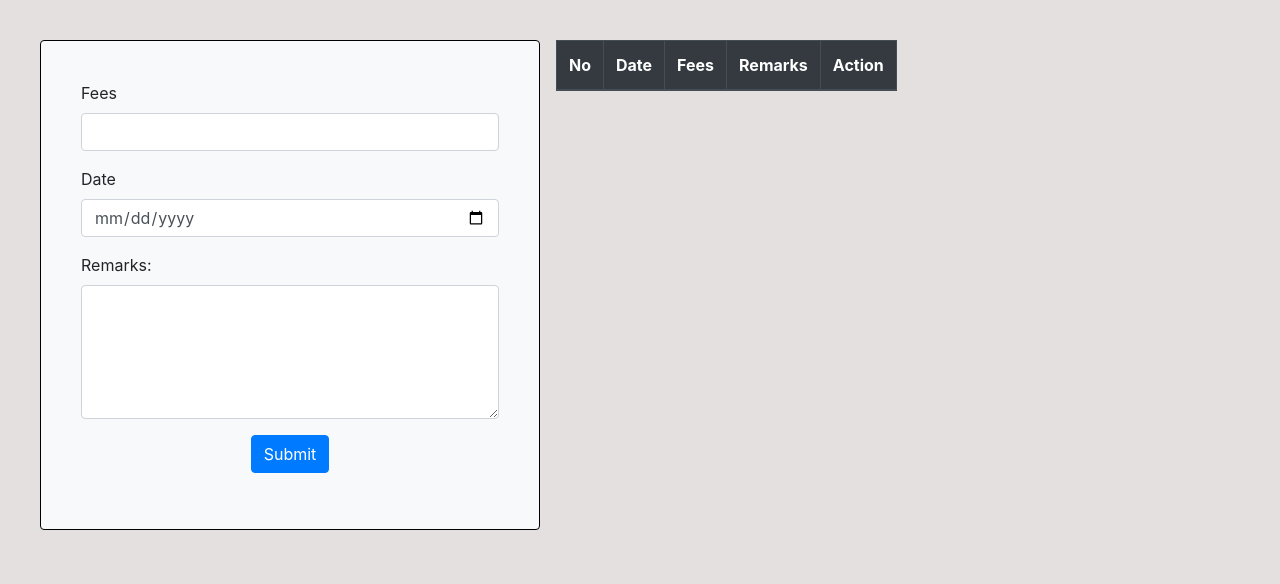
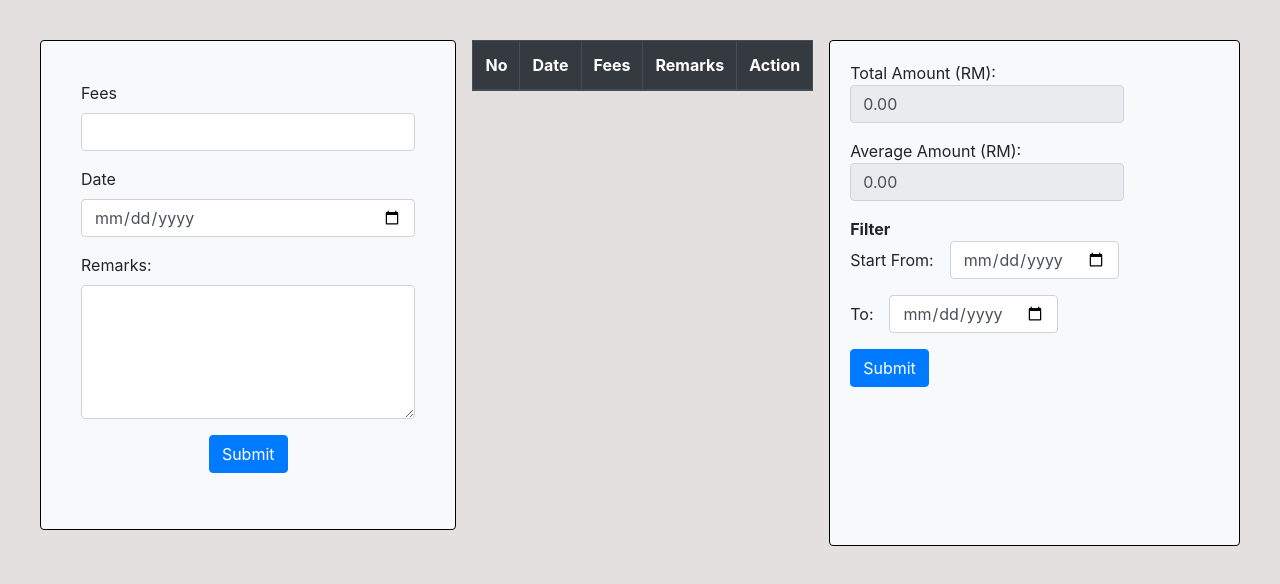
Before and after one commit to tankokkeong/parkingFeesCalculator, a React (Create React App) app: page / in a window 1280 px wide. Shown: the top 584 px of the page. Built offline with nearby package versions, Linux system fonts and the light colour scheme; no server answers; the database is empty.

Commit message:
latest progress

```diff
--- a/public/index.html
+++ b/public/index.html
@@ -46,4 +46,5 @@
       To create a production bundle, use `npm run build` or `yarn build`.
     -->
   </body>
+
 </html>
--- a/src/App.css
+++ b/src/App.css
@@ -22,6 +22,12 @@ body{
   height: 500px;
 }
 
+.price-analysis-container{
+  width:auto;
+  border: 1px solid black;
+  padding: 20px;
+}
+
 @media(min-width: 600px){
   .content-container{
     display: flex;
--- a/src/App.js
+++ b/src/App.js
@@ -38,6 +38,8 @@ function App() {
   const [parkingFeesRecords, setParkingFeesRecords] = useState(defaultRecord);
   const [isRead, setIsRead] = useState(false);
   const [currentEditID, setCurrentEditID] = useState("");
+  const [totalAmount, setTotalAmount] = useState(0.00);
+  const [averageAmount, setAverageAmount] = useState(0.00);
 
   const handleSubmit = async () => {
     console.log(fees, date, remarks);
@@ -55,8 +57,11 @@ function App() {
     onSnapshot(query(collection(db, "parkingFeesRecords"), where("deletedAt", "==", "")), (querySnapshot) => {
       var loopCount = 1;
       const array = [];
+      var subTotal = 0;
 
       querySnapshot.forEach((doc) => {
+
+        subTotal = subTotal + parseFloat(doc.data().fees);
 
         const record = (
           <tr>
@@ -76,6 +81,8 @@ function App() {
         loopCount++;
       });
 
+      setTotalAmount(subTotal.toFixed(2));
+      setAverageAmount((subTotal/loopCount).toFixed(2))
       setParkingFeesRecords(array);
     });
   };
@@ -156,7 +163,7 @@ function App() {
         </div>
 
         <div className='calender-container ml-3'>
-          <table className="table table-bordered bg-light">
+          <table className="table table-bordered bg-light" id='record-table'>
             <thead className='thead-dark'>
               <tr>
               <th scope="col">No</th>
@@ -173,8 +180,54 @@ function App() {
           </table>
         </div>
 
-        <div className="price-analysis-container">
+        <div className="price-analysis-container bg-light rounded ml-3">
+          <div className='form-inline mb-3'>
+            <div className='mr-3 form-group'>
+              <label>Total Amount (RM):</label>
+            </div>
 
+            <div className='form-group'>
+              <input type="text" className='form-control' readOnly value={totalAmount}/>
+            </div>
+          </div>
+
+          <div className='form-inline mb-3'>
+            <div className='mr-3 form-group'>
+              <label>Average Amount (RM):</label>
+            </div>
+
+            <div className='form-group'>
+              <input type="text" className='form-control' readOnly value={averageAmount}/>
+            </div>
+          </div>
+
+          <div className='mt-3'>
+            <strong>Filter</strong>
+          </div>
+
+          <div className='form-inline mb-3'>
+            <div className='mr-3 form-group'>
+              <label>Start From:</label>
+            </div>
+
+            <div className='form-group'>
+              <input type="date" className='form-control'/>
+            </div>
+          </div>
+
+          <div className='form-inline mb-3'>
+            <div className='mr-3 form-group'>
+              <label>To:</label>
+            </div>
+
+            <div className='form-group'>
+              <input type="date" className='form-control'/>
+            </div>
+          </div>
+
+          <div className='mt-3'>
+            <button className='btn btn-primary'>Submit</button>
+          </div>
         </div>
       </div>
 
```
